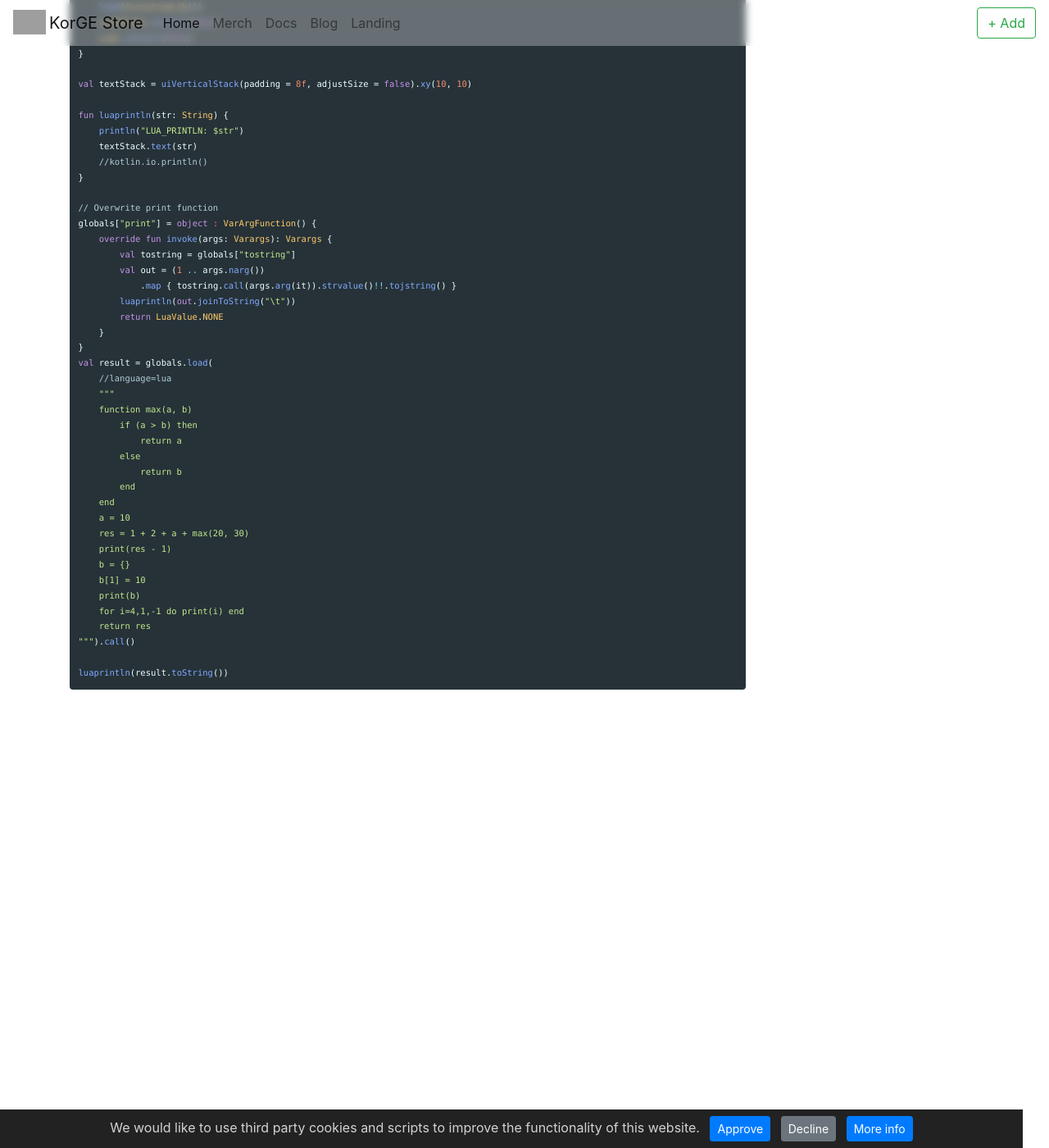
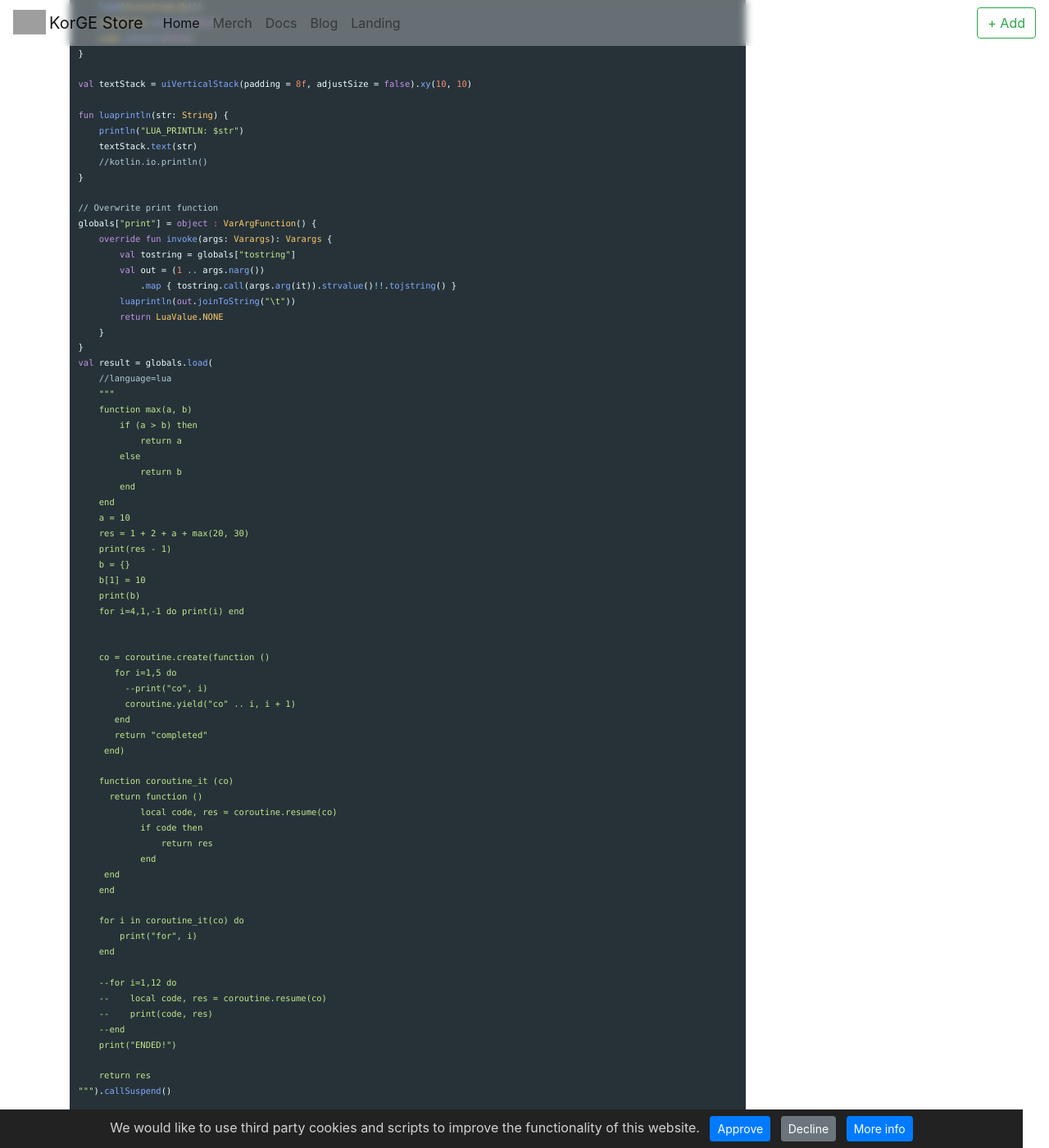
Before and after one commit to korlibs/store.korge.org, a Jekyll site: the page built from _modules/github.com/korlibs/korge-luak/luak.md, in a window 1280 px wide and 1400 px high, scrolled down 563 px. Shown: the whole window at 82% size. Built offline with Jekyll 4.4.1, drawn with Linux system fonts in a browser that asks for light colours; nearby versions of some CDN libraries; library files that are not in the unit come from our copies; grey boxes are pictures that could not be loaded.

Commit message:
Shows how to use lua coroutines with luak 0.1.0

````diff
--- a/_modules/github.com/korlibs/korge-luak/luak.md
+++ b/_modules/github.com/korlibs/korge-luak/luak.md
@@ -56,8 +56,37 @@ val result = globals.load(
     b[1] = 10
     print(b)
     for i=4,1,-1 do print(i) end
+
+
+    co = coroutine.create(function ()
+       for i=1,5 do
+         --print("co", i)
+         coroutine.yield("co" .. i, i + 1)
+       end
+       return "completed"
+     end)
+
+    function coroutine_it (co)
+      return function ()
+            local code, res = coroutine.resume(co)
+            if code then
+                return res
+            end
+     end
+    end
+
+    for i in coroutine_it(co) do
+        print("for", i)
+    end
+
+    --for i=1,12 do
+    --    local code, res = coroutine.resume(co)
+    --    print(code, res)
+    --end
+    print("ENDED!")
+
     return res
-""").call()
+""").callSuspend()
 
 luaprintln(result.toString())
 ```
````
